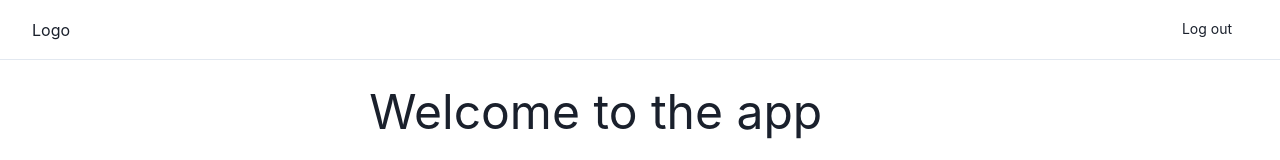
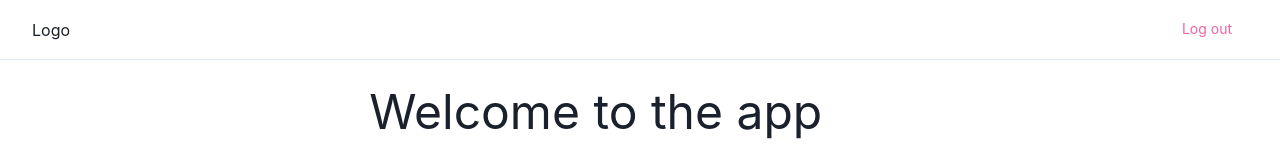
Before and after one commit to Abhishek047/matrix-frontend, a React (Vite) app: page / in a window 1280 px wide. Shown: the top 160 px of the page. Built offline with nearby package versions, Linux system fonts and the light colour scheme; no server answers; sample sign-in values are in the browser's storage.

Commit message:
Login logut added testing remamins

```diff
--- a/src/components/ui/Navbar.tsx
+++ b/src/components/ui/Navbar.tsx
@@ -54,6 +54,11 @@ export const Navbar = () => {
                 fontSize={"sm"}
                 fontWeight={400}
                 variant="ghost"
+                color={"pink.400"}
+                _hover={{
+                  bg: "pink.100",
+                  color: "black",
+                }}
               >
                 Log out
               </Button>
```
